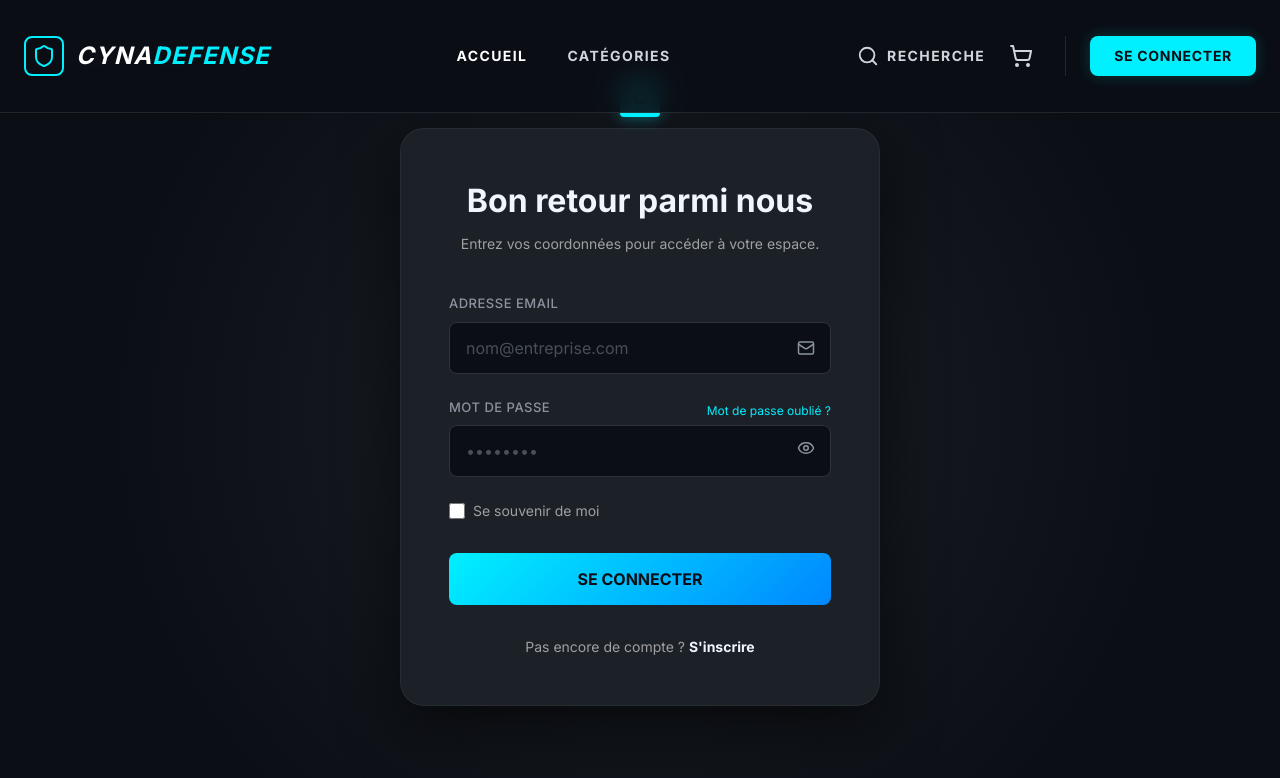
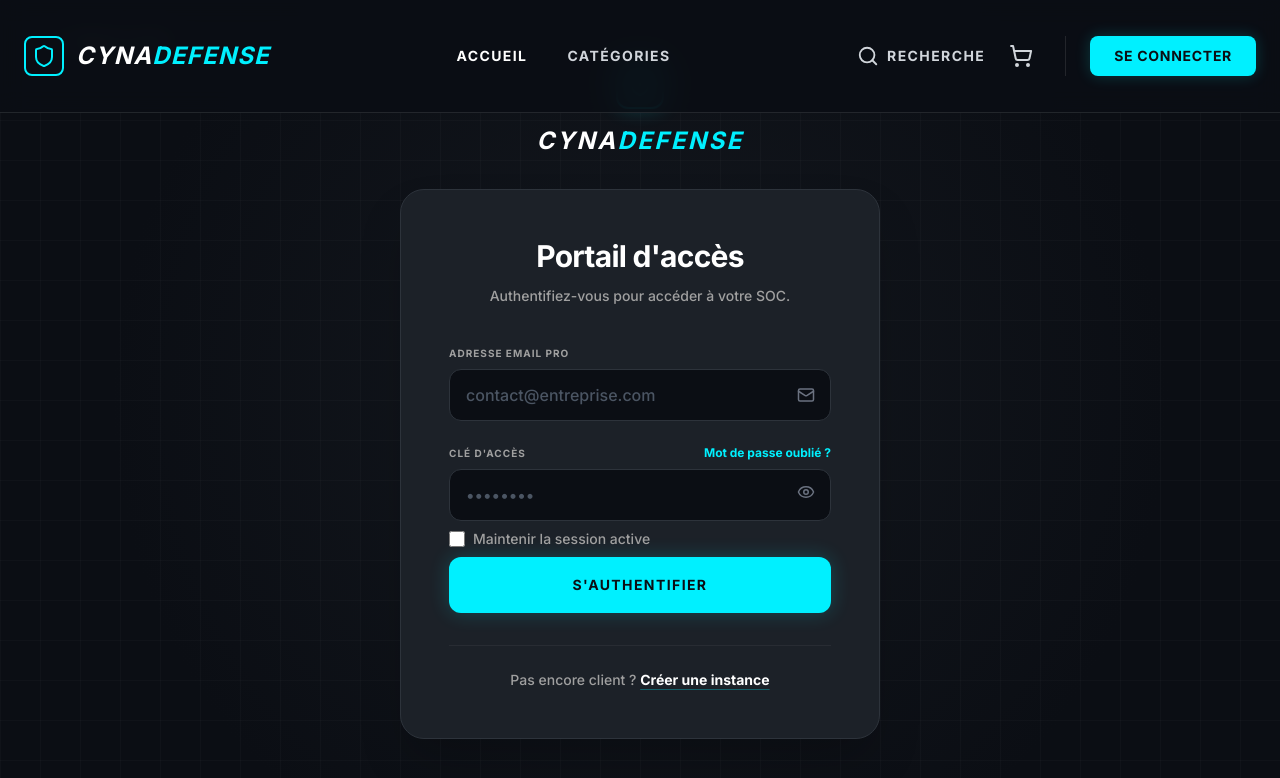
Before and after one commit to soufiane13/cyna-platform, a React (Vite) app in the folder frontend-web/: page /login in a window 1280 px wide. Shown: the top 778 px of the page. Built offline with nearby package versions, Linux system fonts and the light colour scheme.

Commit message:
Amélioration de la page de connexion : ajout d'une logique de sécurité renforcée, mise à jour de l'interface utilisateur, et amélioration des messages d'erreur et de succès.

```diff
--- a/frontend-web/src/pages/Login.jsx
+++ b/frontend-web/src/pages/Login.jsx
@@ -1,28 +1,30 @@
 import React, { useState } from 'react';
 import { useNavigate, Link } from 'react-router-dom';
+// ⚠️ Assure-toi que ce chemin correspond bien à ton service Supabase/NestJS
 import { loginUser, registerUser } from '../services/authService';
-import { ArrowLeft, Check, AlertCircle, Eye, EyeOff, Mail, Lock, User } from 'lucide-react';
+import { ArrowLeft, Check, AlertCircle, Eye, EyeOff, Mail, Lock, User, Shield } from 'lucide-react';
 
 const Auth = () => {
   const navigate = useNavigate();
 
-  // État de la vue : 'login' | 'register' | 'forgot'
-  const [view, setView] = useState('login');
-
-  // Form Data
+  // ==========================================
+  // 1. ÉTATS (DATA & UI)
+  // ==========================================
+  const [view, setView] = useState('login'); // 'login' | 'register' | 'forgot'
   const [formData, setFormData] = useState({
     email: '',
     password: '',
     fullName: '',
     rememberMe: false
   });
-
   const [error, setError] = useState(null);
   const [loading, setLoading] = useState(false);
   const [showPassword, setShowPassword] = useState(false);
   const [successMsg, setSuccessMsg] = useState('');
 
-  // --- LOGIQUE DE FORCE MOT DE PASSE (Pour Register) ---
+  // ==========================================
+  // 2. LOGIQUE MÉTIER (Ne pas toucher)
+  // ==========================================
   const getPasswordStrength = (pass) => {
     let strength = 0;
     if (pass.length > 7) strength += 25;
@@ -31,18 +33,18 @@ const Auth = () => {
     if (/[^A-Za-z0-9]/.test(pass)) strength += 25;
     return strength;
   };
+
   const passwordStrength = getPasswordStrength(formData.password);
 
   const getStrengthColor = (s) => {
-    if (s <= 25) return 'bg-cyna-error';
-    if (s <= 50) return 'bg-cyna-warning';
-    return 'bg-cyna-success';
+    if (s <= 25) return 'bg-[#FF3B3B]'; // Rouge (Faible)
+    if (s <= 50) return 'bg-[#F5A623]'; // Orange (Moyen)
+    return 'bg-[#00FF94]'; // Vert (Fort)
   };
 
-  // --- HANDLERS ---
   const handleChange = (e) => {
     setFormData({ ...formData, [e.target.name]: e.target.value });
-    setError(null); // Reset erreur quand on tape
+    setError(null);
   };
 
   const handleSubmit = async (e) => {
@@ -55,42 +57,43 @@ const Auth = () => {
         const { user, error } = await loginUser(formData.email, formData.password);
         if (error) throw error;
         localStorage.setItem('user', JSON.stringify(user));
-        navigate('/'); // Redirection Dashboard
+        navigate('/dashboard');
         window.location.reload();
       }
       else if (view === 'register') {
         const { user, error } = await registerUser(formData.email, formData.password, { full_name: formData.fullName });
         if (error) throw error;
-        setSuccessMsg("Compte créé ! Redirection...");
+        setSuccessMsg("Compte sécurisé créé ! Redirection...");
         setTimeout(() => {
           setView('login');
           setSuccessMsg('');
         }, 2000);
       }
       else if (view === 'forgot') {
-        // Simulation d'envoi (à connecter à Supabase resetPasswordForEmail)
-        setSuccessMsg("Lien de réinitialisation envoyé !");
+        // Simulation d'envoi (à connecter à Supabase resetPasswordForEmail plus tard)
+        setSuccessMsg("Lien de réinitialisation sécurisé envoyé !");
       }
     } catch (err) {
-      setError(err.message || "Une erreur est survenue.");
+      setError(err.message || "Identifiants invalides ou erreur de connexion.");
     } finally {
       setLoading(false);
     }
   };
 
-  // --- RENDU DES INPUTS GÉNÉRIQUES ---
+  // ==========================================
+  // 3. COMPOSANT D'INPUT RÉUTILISABLE
+  // ==========================================
   const renderInput = (label, name, type = "text", placeholder, icon = null) => (
-    <div className="mb-6">
-      <div className="flex justify-between">
-        <label className="block text-[13px] font-medium text-[#8B949E] uppercase tracking-[0.5px] mb-2">
+    <div className="mb-6 animate-fade-in">
+      <div className="flex justify-between items-end mb-2">
+        <label className="block text-[10px] font-bold text-[#A0A0A0] uppercase tracking-widest">
           {label}
         </label>
-        {/* Lien Forgot Password (spécifique au champ password login) */}
         {name === 'password' && view === 'login' && (
           <button
             type="button"
-            onClick={() => setView('forgot')}
-            className="text-xs text-cyna-cyan hover:underline"
+            onClick={() => { setView('forgot'); setError(null); }}
+            className="text-xs text-cyna-cyan font-bold hover:text-white transition-colors"
           >
             Mot de passe oublié ?
           </button>
@@ -105,16 +108,15 @@ const Auth = () => {
           onChange={handleChange}
           placeholder={placeholder}
           className={`
-            w-full h-[52px] bg-cyna-navy border rounded-lg pl-4 pr-12 text-cyna-white placeholder-[#484F58]
-            focus:outline-none focus:border-cyna-cyan focus:ring-1 focus:ring-cyna-cyan/50 transition-all
-            ${error ? 'border-cyna-error' : 'border-[#2D333B]'}
+            w-full h-[52px] bg-[#0B0E14] border rounded-xl pl-4 pr-12 text-white font-medium placeholder-gray-600
+            focus:outline-none focus:border-cyna-cyan transition-all
+            ${error ? 'border-[#FF3B3B]' : 'border-[#2D333B] hover:border-gray-500'}
           `}
         />
 
-        {/* Icône de validation ou Eye Toggle */}
-        <div className="absolute right-4 top-1/2 transform -translate-y-1/2 text-[#8B949E]">
+        <div className="absolute right-4 top-1/2 transform -translate-y-1/2 text-gray-500 group-focus-within:text-cyna-cyan transition-colors">
            {name === 'password' ? (
-             <button type="button" onClick={() => setShowPassword(!showPassword)} className="hover:text-cyna-white">
+             <button type="button" onClick={() => setShowPassword(!showPassword)} className="hover:text-white transition-colors">
                {showPassword ? <EyeOff size={18} /> : <Eye size={18} />}
              </button>
            ) : (
@@ -123,9 +125,9 @@ const Auth = () => {
         </div>
       </div>
 
-      {/* Barre de force (Uniquement Register + Password) */}
+      {/* Barre de force de mot de passe */}
       {view === 'register' && name === 'password' && formData.password.length > 0 && (
-        <div className="mt-2 h-1 w-full bg-cyna-navy rounded-full overflow-hidden">
+        <div className="mt-3 h-1.5 w-full bg-[#0B0E14] border border-[#2D333B] rounded-full overflow-hidden">
           <div
             className={`h-full transition-all duration-500 ${getStrengthColor(passwordStrength)}`}
             style={{ width: `${passwordStrength}%` }}
@@ -135,108 +137,122 @@ const Auth = () => {
     </div>
   );
 
+  // ==========================================
+  // 4. RENDU UI (FRONT-END RESPONSIVE)
+  // ==========================================
   return (
-    <div className="min-h-screen w-full bg-cyna-navy flex flex-col items-center justify-center relative py-32 px-4 overflow-y-auto">
+    <div className="min-h-screen w-full bg-[#0B0E14] flex flex-col items-center justify-center relative py-12 px-6 font-sans selection:bg-cyna-cyan selection:text-black">
 
-      {/* 1. BACKGROUND EFFECT (Spotlight) */}
-      <div className="absolute inset-0 bg-[radial-gradient(circle_at_center,_#1C2128_0%,_#0B0E14_70%)] z-0"></div>
+      {/* BACKGROUND EFFECT */}
+      <div className="absolute inset-0 bg-[radial-gradient(circle_at_center,_#1C2128_0%,_#0B0E14_70%)] z-0 opacity-50"></div>
+      {/* Grille Cybernétique discrète */}
+      <div className="absolute inset-0 bg-[linear-gradient(rgba(255,255,255,0.02)_1px,transparent_1px),linear-gradient(90deg,rgba(255,255,255,0.02)_1px,transparent_1px)] bg-[size:40px_40px] z-0"></div>
 
-      {/* 2. BACK LINK (Absolute Top-Left) */}
+      {/* BOUTON RETOUR */}
       <Link
         to="/"
-        className="absolute top-10 left-10 z-20 flex items-center gap-2 text-cyna-text hover:text-cyna-white transition-colors"
+        className="absolute top-8 left-6 md:left-12 z-20 flex items-center gap-2 text-[#A0A0A0] hover:text-white font-bold text-sm transition-colors group"
       >
-        <ArrowLeft size={20} /> Retour à l'accueil
+        <ArrowLeft size={18} className="group-hover:-translate-x-1 transition-transform" /> Retour au site
       </Link>
 
-      {/* 3. LOGO (Centered Above) */}
-      <div className="absolute top-[calc(50%-340px)] left-1/2 transform -translate-x-1/2 z-20 flex flex-col items-center">
-         <div className="w-10 h-10 bg-cyna-cyan rounded flex items-center justify-center text-cyna-navy font-black text-xl mb-2 shadow-neon">C</div>
+      {/* LOGO CYNA */}
+      <div className="relative z-20 flex flex-col items-center mb-8">
+         <div className="w-12 h-12 bg-cyna-cyan/10 border-2 border-cyna-cyan rounded-xl flex items-center justify-center text-cyna-cyan shadow-[0_0_20px_rgba(0,240,255,0.2)] mb-4">
+            <Shield size={24} />
+         </div>
+         <span className="text-2xl font-black text-white tracking-widest italic uppercase">CYNA<span className="text-cyna-cyan">DEFENSE</span></span>
       </div>
 
-      {/* 4. AUTH CARD */}
-      <div className="relative z-10 w-full max-w-[480px] bg-cyna-steel p-12 rounded-[24px] border border-white/5 shadow-[0_20px_60px_rgba(0,0,0,0.6)]">
+      {/* CARTE D'AUTHENTIFICATION */}
+      <div className="relative z-10 w-full max-w-[480px] bg-[#1C2128] p-8 md:p-12 rounded-[24px] border border-[#2D333B] shadow-2xl">
 
-        {/* HEADER */}
+        {/* HEADER CARTE */}
         <div className="text-center mb-10">
-          <h1 className="text-[32px] font-bold text-cyna-white mb-2">
-            {view === 'login' && "Bon retour parmi nous"}
-            {view === 'register' && "Créer un compte"}
+          <h1 className="text-2xl md:text-3xl font-black text-white mb-3 tracking-tight">
+            {view === 'login' && "Portail d'accès"}
+            {view === 'register' && "Créer une instance"}
             {view === 'forgot' && "Réinitialisation"}
           </h1>
-          <p className="text-[14px] text-cyna-text">
-            {view === 'login' && "Entrez vos coordonnées pour accéder à votre espace."}
-            {view === 'register' && "Rejoignez l'élite de la cybersécurité."}
-            {view === 'forgot' && "Entrez votre email pour recevoir un lien."}
+          <p className="text-sm text-[#A0A0A0] font-medium">
+            {view === 'login' && "Authentifiez-vous pour accéder à votre SOC."}
+            {view === 'register' && "Rejoignez l'élite de la protection B2B."}
+            {view === 'forgot' && "Un lien sécurisé vous sera envoyé."}
           </p>
         </div>
 
         {/* FEEDBACK MESSAGES */}
         {error && (
-          <div className="mb-6 p-3 bg-cyna-error/10 border border-cyna-error/30 rounded-lg flex items-center gap-2 text-cyna-error text-sm">
-            <AlertCircle size={16} /> {error}
+          <div className="mb-6 p-4 bg-[#FF3B3B]/10 border border-[#FF3B3B]/30 rounded-xl flex items-start gap-3 text-[#FF3B3B] text-sm font-bold animate-fade-in">
+            <AlertCircle size={18} className="flex-shrink-0 mt-0.5" />
+            <span>{error}</span>
           </div>
         )}
         {successMsg && (
-          <div className="mb-6 p-3 bg-cyna-success/10 border border-cyna-success/30 rounded-lg flex items-center gap-2 text-cyna-success text-sm">
-            <Check size={16} /> {successMsg}
+          <div className="mb-6 p-4 bg-[#00FF94]/10 border border-[#00FF94]/30 rounded-xl flex items-start gap-3 text-[#00FF94] text-sm font-bold animate-fade-in">
+            <Check size={18} className="flex-shrink-0 mt-0.5" />
+            <span>{successMsg}</span>
           </div>
         )}
 
-        {/* FORM */}
-        <form onSubmit={handleSubmit}>
+        {/* FORMULAIRE */}
+        <form onSubmit={handleSubmit} className="space-y-2">
 
-          {view === 'register' && renderInput("Nom Complet", "fullName", "text", "ex: John Doe", <User size={18}/>)}
-
-          {renderInput("Adresse Email", "email", "email", "nom@entreprise.com", <Mail size={18}/>)}
-
-          {view !== 'forgot' && renderInput("Mot de passe", "password", "password", "••••••••", <Lock size={18}/>)}
+          {view === 'register' && renderInput("Nom du Responsable", "fullName", "text", "Ex: Jean Dupont", <User size={18}/>)}
+          {renderInput("Adresse Email Pro", "email", "email", "contact@entreprise.com", <Mail size={18}/>)}
+          {view !== 'forgot' && renderInput("Clé d'accès", "password", "password", "••••••••", <Lock size={18}/>)}
 
           {/* CHECKBOX (Login Only) */}
           {view === 'login' && (
-            <div className="flex items-center mt-6">
+            <div className="flex items-center mt-4 mb-2">
               <input
                 id="remember-me"
                 type="checkbox"
                 checked={formData.rememberMe}
                 onChange={(e) => setFormData({...formData, rememberMe: e.target.checked})}
-                className="w-4 h-4 rounded border-gray-600 text-cyna-cyan bg-cyna-navy focus:ring-cyna-cyan focus:ring-offset-cyna-navy"
+                className="w-4 h-4 rounded border-[#2D333B] text-cyna-cyan bg-[#0B0E14] focus:ring-cyna-cyan focus:ring-offset-[#1C2128] cursor-pointer"
               />
-              <label htmlFor="remember-me" className="ml-2 block text-sm text-cyna-text cursor-pointer select-none">
-                Se souvenir de moi
+              <label htmlFor="remember-me" className="ml-2 block text-sm font-medium text-[#A0A0A0] cursor-pointer select-none">
+                Maintenir la session active
               </label>
             </div>
           )}
 
-          {/* CTA BUTTON */}
+          {/* BOUTON CTA PRINCIPAL */}
           <button
             type="submit"
             disabled={loading}
-            className="w-full h-[52px] mt-8 bg-cyber-gradient text-cyna-navy font-bold text-[16px] rounded-lg hover:scale-[1.02] hover:shadow-neon transition-all disabled:opacity-50 disabled:cursor-not-allowed flex items-center justify-center"
+            className={`
+              w-full h-[56px] mt-8 font-black text-sm uppercase tracking-widest rounded-xl transition-all flex items-center justify-center gap-2
+              ${loading
+                ? 'bg-[#2D333B] text-gray-500 cursor-not-allowed'
+                : 'bg-cyna-cyan text-[#0B0E14] hover:bg-white shadow-[0_0_20px_rgba(0,240,255,0.2)] hover:-translate-y-1'
+              }
+            `}
           >
             {loading ? (
-              <div className="w-6 h-6 border-2 border-cyna-navy border-t-transparent rounded-full animate-spin"></div>
+              <><div className="w-5 h-5 border-2 border-gray-500 border-t-transparent rounded-full animate-spin"></div> TRAITEMENT...</>
             ) : (
-              view === 'login' ? "SE CONNECTER" : view === 'register' ? "S'INSCRIRE" : "ENVOYER LE LIEN"
+              view === 'login' ? "S'AUTHENTIFIER" : view === 'register' ? "S'INSCRIRE" : "ENVOYER LE LIEN"
             )}
           </button>
 
         </form>
 
         {/* FOOTER LINKS */}
-        <div className="mt-8 text-center">
+        <div className="mt-8 text-center border-t border-white/5 pt-6">
           {view === 'login' ? (
-            <p className="text-sm text-cyna-text">
-              Pas encore de compte ?{' '}
-              <button onClick={() => setView('register')} className="text-cyna-white font-bold hover:text-cyna-cyan transition-colors">
-                S'inscrire
+            <p className="text-sm text-[#A0A0A0] font-medium">
+              Pas encore client ?{' '}
+              <button onClick={() => { setView('register'); setError(null); }} className="text-white font-bold hover:text-cyna-cyan transition-colors underline decoration-cyna-cyan/30 underline-offset-4">
+                Créer une instance
               </button>
             </p>
           ) : (
-            <p className="text-sm text-cyna-text">
-              Déjà un compte ?{' '}
-              <button onClick={() => setView('login')} className="text-cyna-white font-bold hover:text-cyna-cyan transition-colors">
-                Se connecter
+            <p className="text-sm text-[#A0A0A0] font-medium">
+              Déjà équipé ?{' '}
+              <button onClick={() => { setView('login'); setError(null); }} className="text-white font-bold hover:text-cyna-cyan transition-colors underline decoration-cyna-cyan/30 underline-offset-4">
+                S'authentifier
               </button>
             </p>
           )}
```
